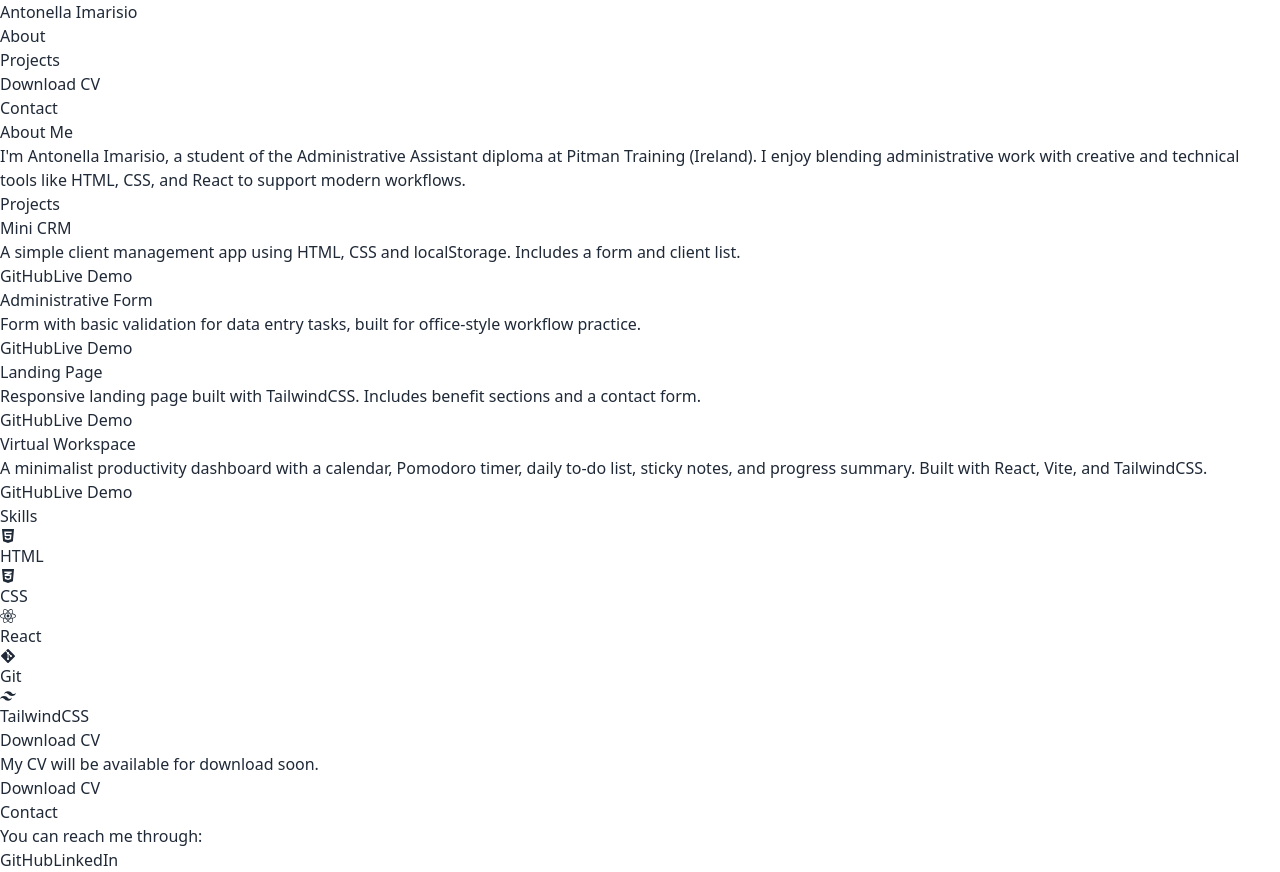
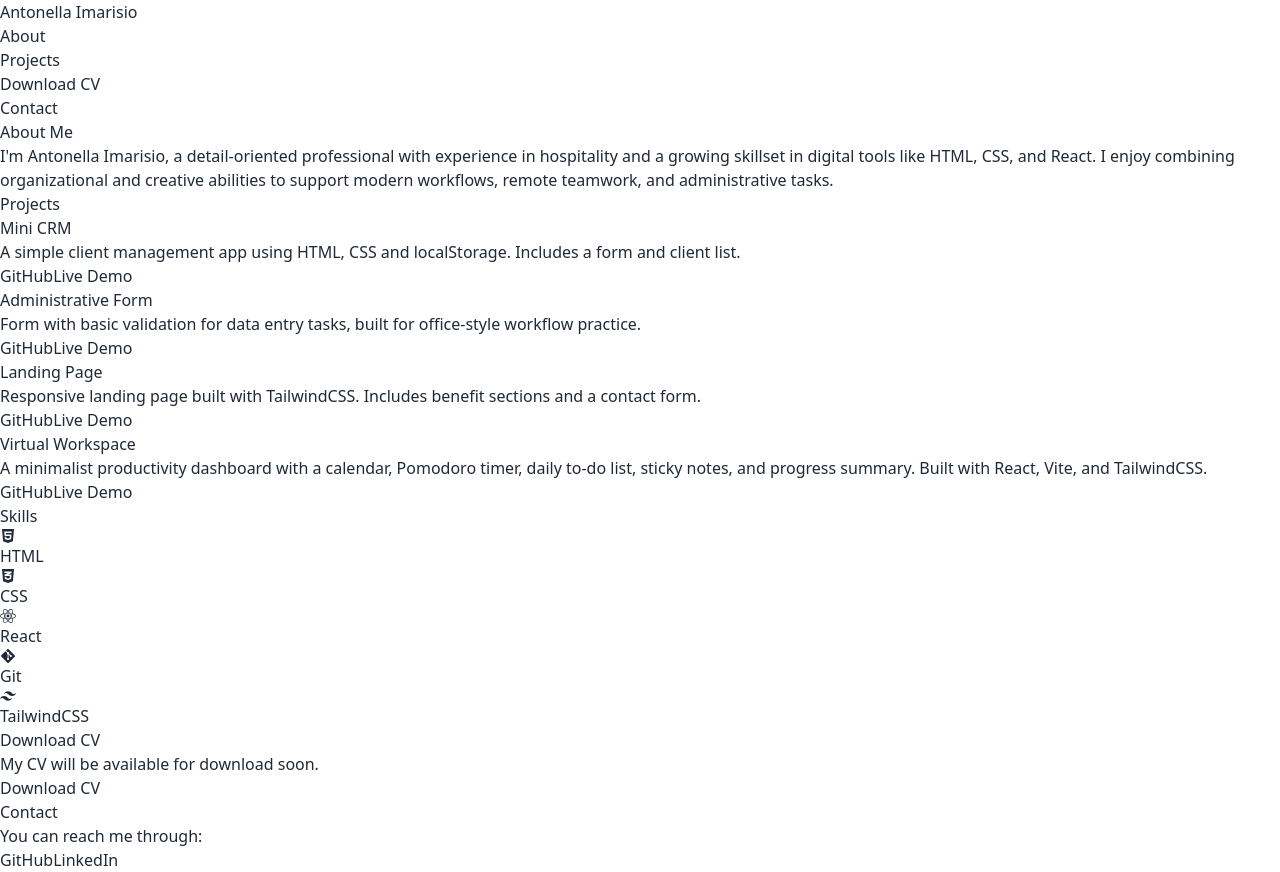
Before and after one commit to An-im/portfolio, a React (Vite) app: page / in a window 1280 px wide. Built offline with nearby package versions, Linux system fonts and the light colour scheme.

Commit message:
Update About Me section

```diff
--- a/package.json
+++ b/package.json
@@ -8,7 +8,7 @@
     "build": "vite build",
     "lint": "eslint .",
     "preview": "vite preview",
-     "deploy": "gh-pages -d dist"
+    "deploy": "gh-pages -d dist"
   },
   "dependencies": {
     "react": "^19.1.0",
--- a/src/components/About.jsx
+++ b/src/components/About.jsx
@@ -4,8 +4,7 @@ export default function About() {
       <div className="max-w-3xl mx-auto">
         <h2 className="text-3xl font-semibold text-gray-800 mb-6">About Me</h2>
         <p className="text-gray-700 text-lg">
-          I'm Antonella Imarisio, a student of the Administrative Assistant diploma at Pitman Training (Ireland).
-          I enjoy blending administrative work with creative and technical tools like HTML, CSS, and React to support modern workflows.
+          I'm Antonella Imarisio, a detail-oriented professional with experience in hospitality and a growing skillset in digital tools like HTML, CSS, and React. I enjoy combining organizational and creative abilities to support modern workflows, remote teamwork, and administrative tasks.
         </p>
       </div>
     </section>
```
